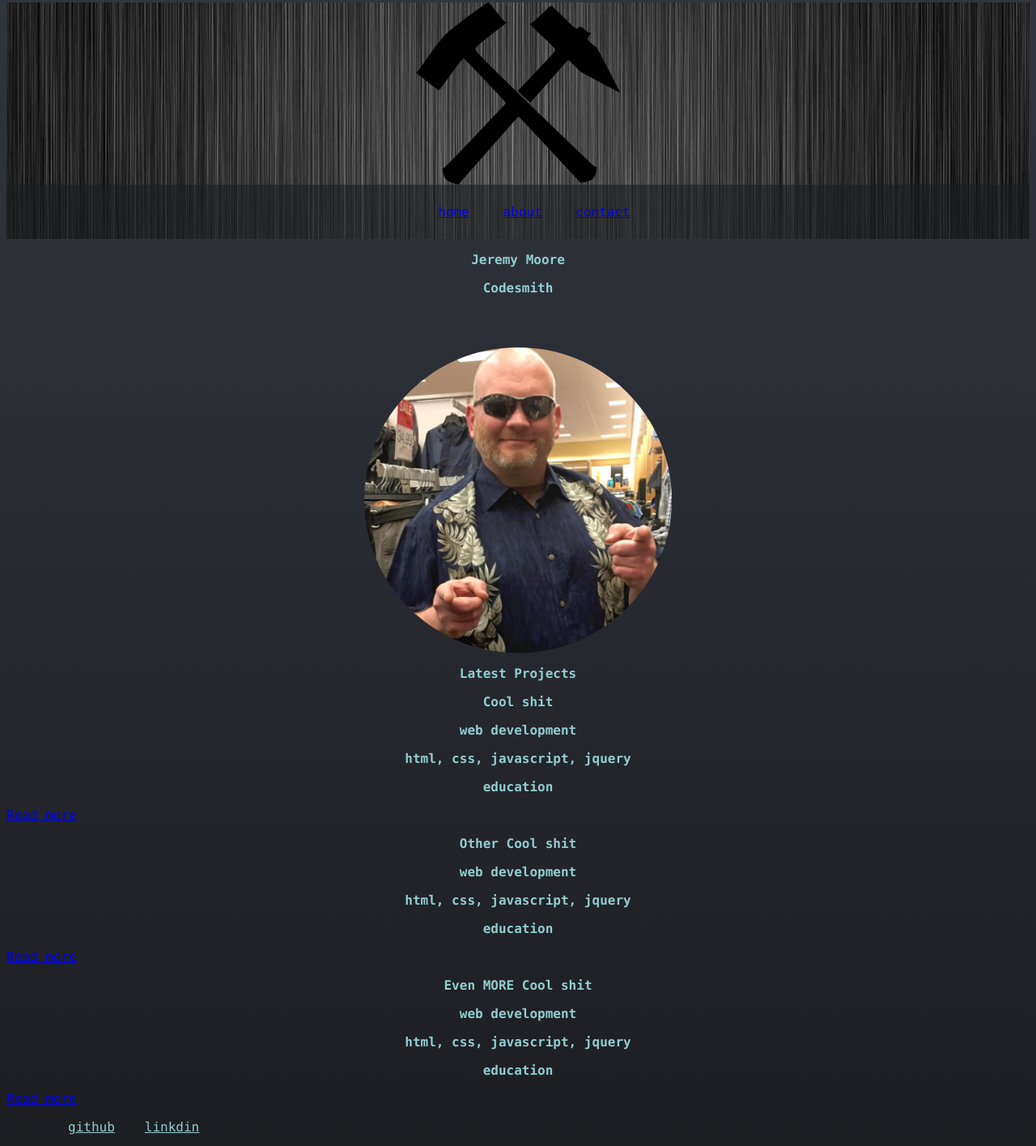
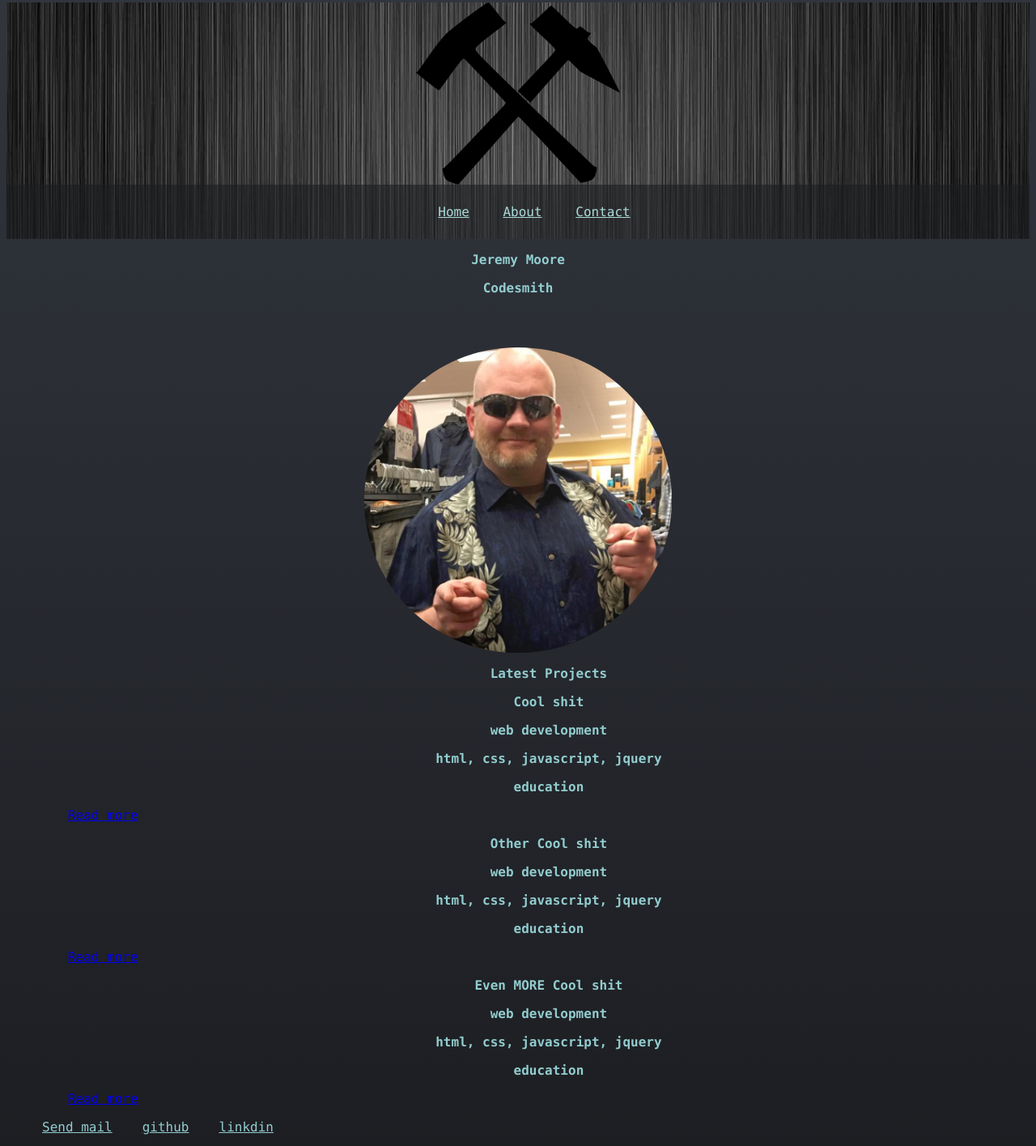
Before and after one commit to damoores/Portfolio, a plain HTML site: page index.html in a window 1280 px wide. Shown: the part 5-1420 px from the top of the page at 81% size. Drawn offline with Linux system fonts and the light colour scheme.

Commit message:
created some css issues for jeremy and was driver for those issues

```diff
--- a/index.html
+++ b/index.html
@@ -28,9 +28,9 @@
   <img src="images/hammer.png" id="hammer" alt="Hammer icon">
     <nav class="site-navbar">
       <ul>
-        <li class="tab" data-content="projects"><a href="#" >home</a></li>
-        <li class="tab" data-content="about"><a href="#" >about</a></li>
-        <li class="tab" data-content="contact"><a href="#" >contact</a></li>
+        <li class="tab" data-content="projects"><a href="#" >Home</a></li>
+        <li class="tab" data-content="about"><a href="#" >About</a></li>
+        <li class="tab" data-content="contact"><a href="#" >Contact</a></li>
       </ul>
     </nav>
   </header>
@@ -55,15 +55,15 @@
     </section>
 
     <section id="contact" class="tab-content">
-      <ul>
-        <li><a href"mailto:damoores@gmail.com?Subject=Hi%20there">damoores(at)gmail[dot]com</li>
-        <li>971.227.9282</li>
-      </ul>
+      <div>
+        <p>Ph- 971.227.9282</p>
+      </div>
     </section>
 
     </main>
     <footer>
       <ul class="social-icons">
+        <li><a href="mailto:name@rapidtables.com">Send mail</a></li>
         <li><a href="https://github.com/damoores" target="_blank" >github</a></li>
         <li><a href="https://www.linkedin.com/in/jeremy-moore-78515a7b" target="_blank">linkdin</a></li>
           <!-- <li><a href="" >snapchat</a></li> -->
--- a/styles/base.css
+++ b/styles/base.css
@@ -29,7 +29,10 @@ hr {
   margin: auto;
   padding-bottom: 1em;
 }
-
+.tab-content{
+  color:#BBC5C4;
+  margin-left: 6%;
+}
 
 /*
 
--- a/styles/module.css
+++ b/styles/module.css
@@ -11,6 +11,7 @@
   margin-left: .75em;
   padding: .5em .25em;
   border-radius: 15%;
+  color: #A9DAD9;
 }
 
 .site-navbar {
```
